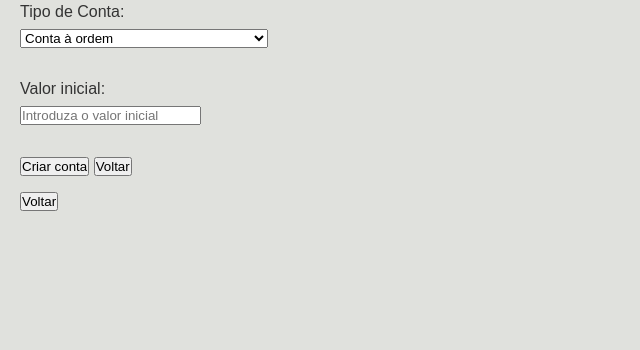
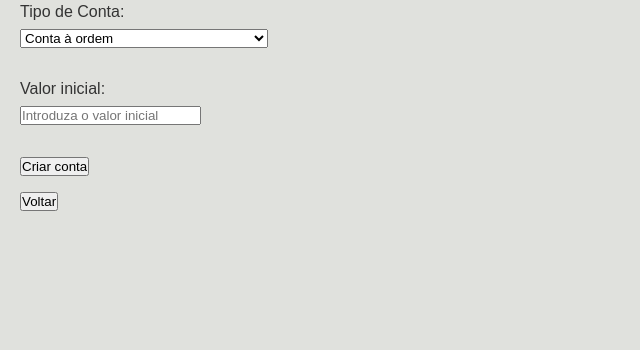
Before and after one commit to sfd-sdc/ProjInt, a Flask app: template flaskr/templates/create_account.html in a window 1280 px wide. Shown: the part 89-439 px from the top of the page, without its empty margins (0-640 px from the left). Run offline with Flask 3, Linux system fonts and the light colour scheme; the template is opened without the code that fills it, so the values that code supplies are empty.

Commit message:
remoçao de botao no sitio errado

```diff
--- a/flaskr/templates/create_account.html
+++ b/flaskr/templates/create_account.html
@@ -19,7 +19,6 @@
         <input type="number" id="account_amount" name="account_amount" placeholder="Introduza o valor inicial" /><br /><br />
 
         <input type="submit" value="Criar conta" />
-        <input type="submit" value="Voltar" />
         <p>{{ data.message }}</p>
     </form>
     <form action="/login" method="POST">
```
